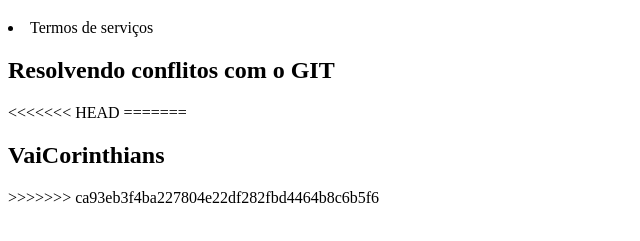
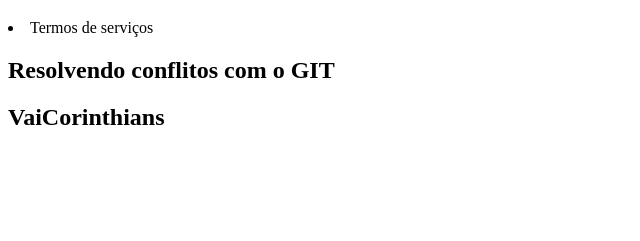
Before and after one commit to ViniciusAntolin/CursoGIT-GITHUB, a plain HTML site: page index.html in a window 1280 px wide. Shown: the part 61-302 px from the top of the page, without its empty margins (0-640 px from the left). Drawn offline with Linux system fonts and the light colour scheme.

Commit message:
Retirando linhas de conflito

```diff
--- a/index.html
+++ b/index.html
@@ -16,10 +16,7 @@
         </nav>
         <section>
             <h1>Resolvendo conflitos com o GIT</h1>
-<<<<<<< HEAD
-=======
             <h2>VaiCorinthians</h2>
->>>>>>> ca93eb3f4ba227804e22df282fbd4464b8c6b5f6
         </section>
     </div>
 </body>
```
